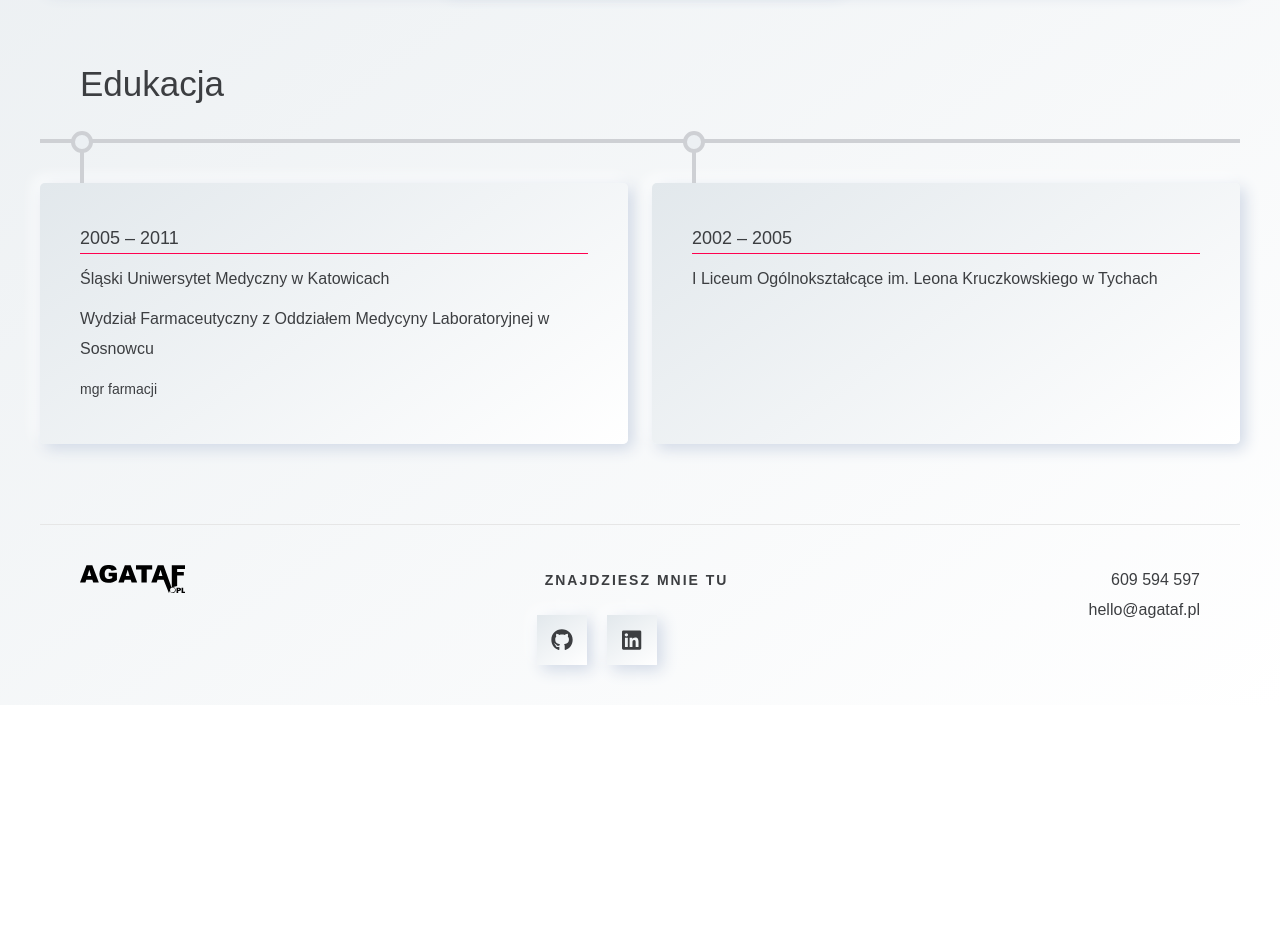
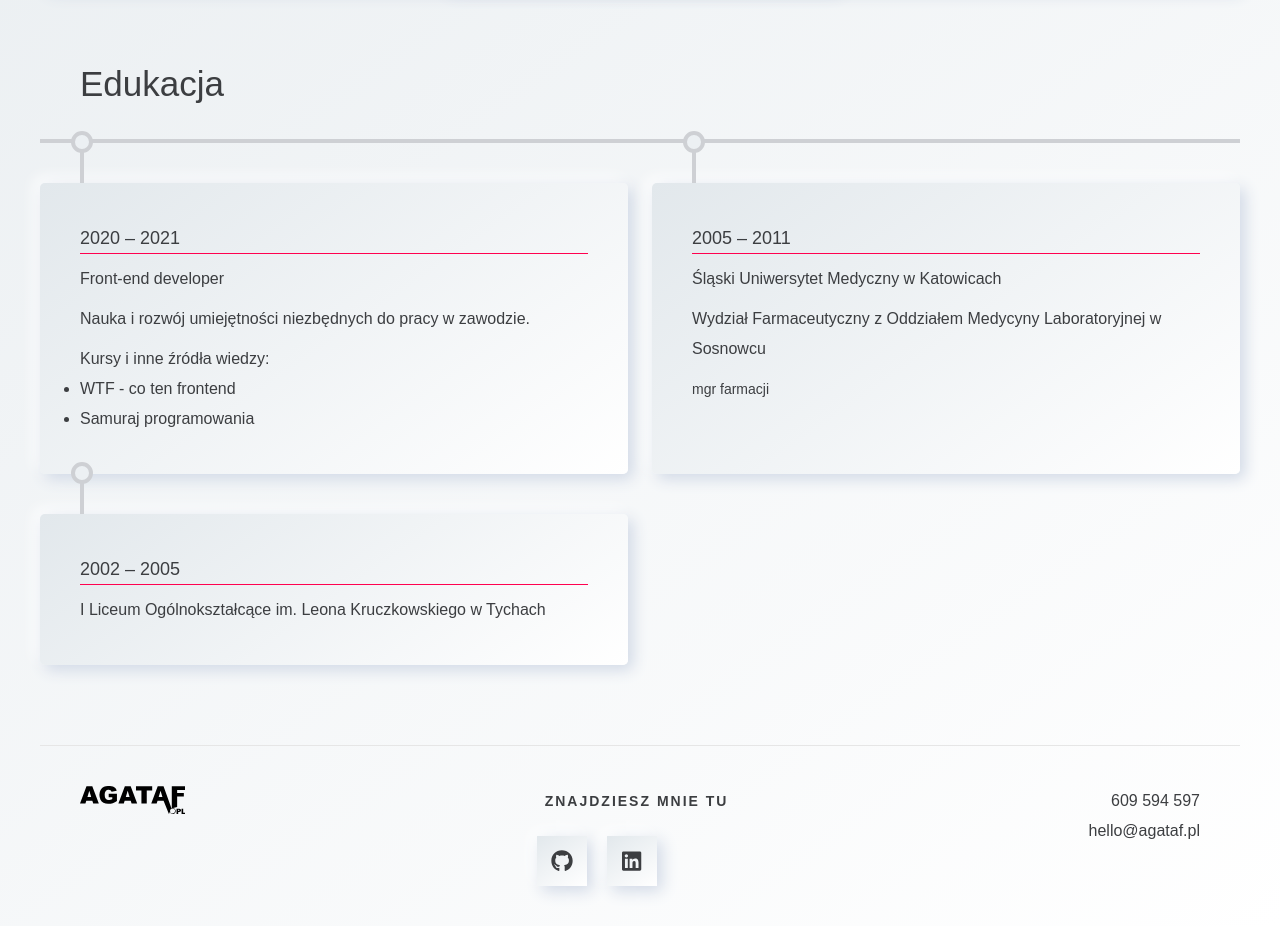
Before and after one commit to F-Agata/portfolio, a React (Create React App) app: page / in a window 1280 px wide. Shown: the part 980-1906 px from the top of the page. Before the commit the page ends 1685 px from the top, so only its background shows below. Built offline with nearby package versions, Linux system fonts and the light colour scheme.

Commit message:
refactor: update content

```diff
--- a/src/components/mainPage/MPEducation.js
+++ b/src/components/mainPage/MPEducation.js
@@ -35,6 +35,18 @@ const MPEducation = () => {
                      Edukacja
                 </TitleOfSection>
                 { showDecorationLine ? <WrappLineDecoration/> : null}
+              <WrappMPOneItem>
+                <Circle/>
+                <DashFromTheCircle/>
+                <SmallTitleMPOneItem> 2020 – 2021  </SmallTitleMPOneItem>
+                <MPText> Front-end developer </MPText>
+                <MPText> Nauka i rozwój umiejętności niezbędnych do pracy w zawodzie.</MPText>
+                <MPText> Kursy i inne źródła wiedzy:</MPText>
+                <ul>
+                  <li>WTF - co ten frontend</li>
+                  <li>Samuraj programowania</li>
+                </ul>
+              </WrappMPOneItem>
                 <WrappMPOneItem
                     onMouseEnter={()=>{setIsActiveEdu1(true)}}
                     onMouseLeave={()=>{setIsActiveEdu1(false)}}
--- a/src/components/mainPage/MPexperience.js
+++ b/src/components/mainPage/MPexperience.js
@@ -31,6 +31,18 @@ const MPExperience = () => {
                 </TitleOfSection>
                 { showDecorationLine ?
                     <WrappLineDecoration/> : null}
+                <WrappMPOneItem>
+                    <Circle/>
+                    <DashFromTheCircle/>
+                    <SmallTitleMPOneItem>od 09.2021 do obecnie</SmallTitleMPOneItem>
+                    <MPText>Staż w Rubinowe Sp. z o.o. </MPText>
+                    <MPText>stanowisko: junior front-end developer </MPText>
+                    <MPText>Zakres obowiązków: </MPText>
+                    <ul>
+                        <li>stylowanie komponentów</li>
+                        <li>tworzenie widoków stron w React jsx</li>
+                    </ul>
+                </WrappMPOneItem>
                 <WrappMPOneItem
                     onMouseEnter={()=>{setIsActiveExp1(true)}}
                     onMouseLeave={()=>{setIsActiveExp1(false)}}
```
